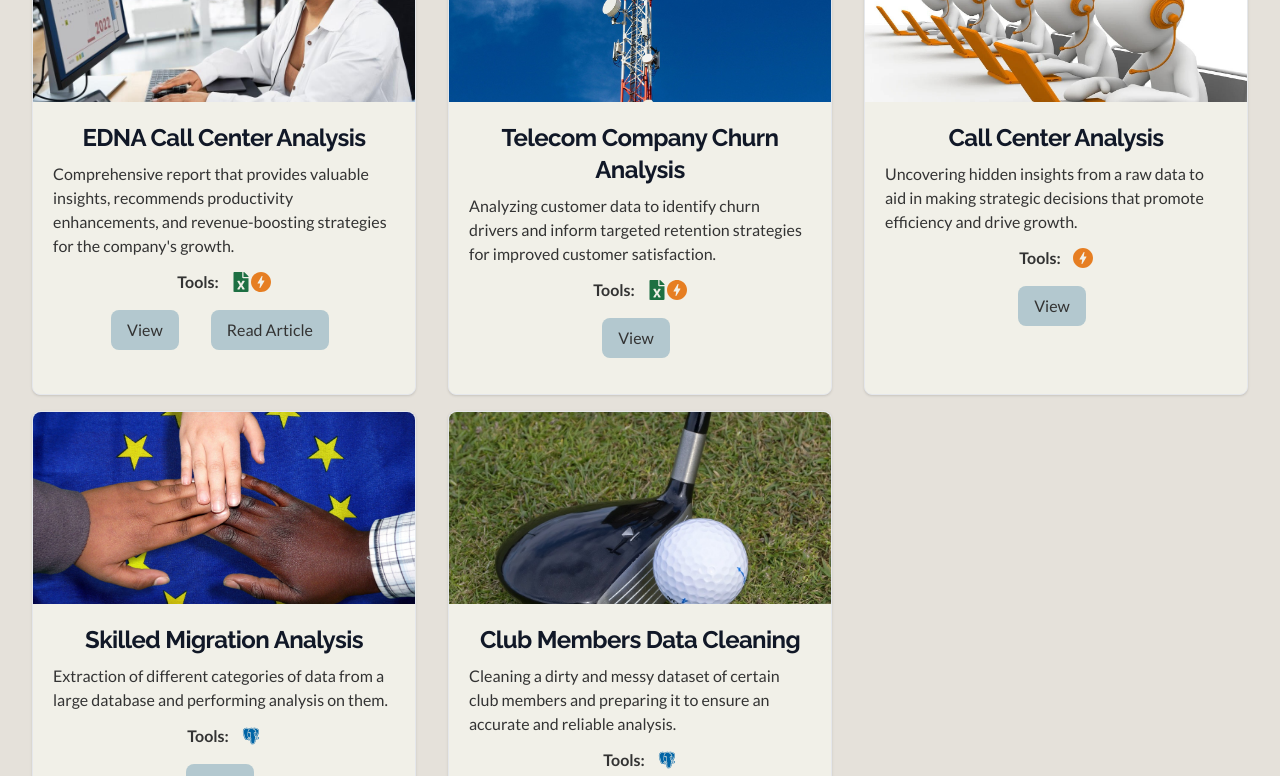
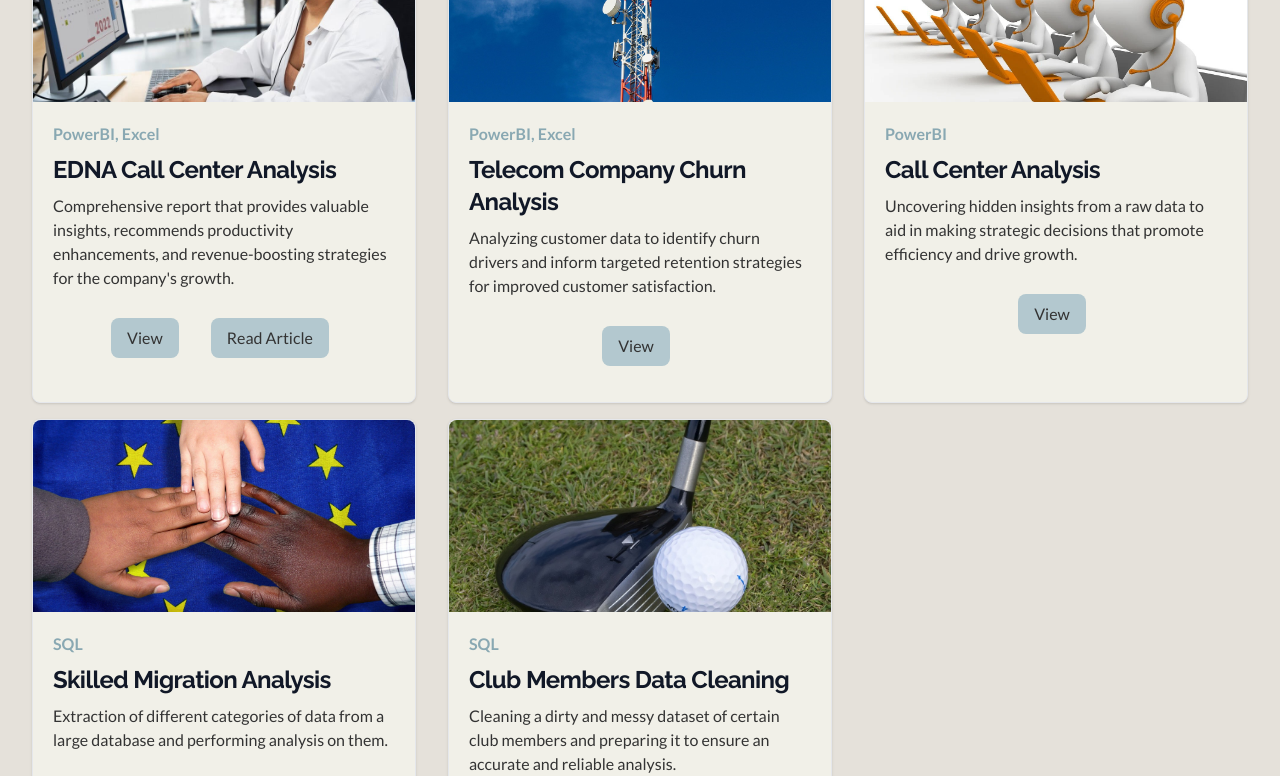
Before and after one commit to FaveInsights/myportfolio, a React (Vite) app: page / in a window 1280 px wide. Shown: the part 1240-2016 px from the top of the page. Built offline with nearby package versions, Linux system fonts and the light colour scheme; a web font is replaced by a local one.

Commit message:
some changes

```diff
--- a/src/components/Frame.jsx
+++ b/src/components/Frame.jsx
@@ -27,14 +27,16 @@ const Frame = (props) => {
         alt={props.title}
       />
       <div className="p-5 w-full">
-        <h2 className="mb-2 text-2xl tracking-tight text-gray-900 font-bold text-center secondary dark:text-white">
+        <p className="text-[#89A8B2] font-semibold mb-2">{props.tool}</p>
+        <h2 className="mb-2 text-2xl tracking-tight text-gray-900 font-bold secondary dark:text-white">
           {props.title}
         </h2>
+
         <p className="mb-3 font-normal">{props.desc}</p>
-        <div className="flex items-center justify-center gap-x-3">
+        {/* <div className="flex items-center justify-center gap-x-3">
           <p className="font-bold">Tools:</p>
           <p className="text-xl">{icon(props.icon)}</p>
-        </div>
+        </div> */}
         <div className="flex justify-center items-center py-4">
           <button className="btn">
             <a href={props.github} target="_blank">
@@ -44,7 +46,6 @@ const Frame = (props) => {
           <button
             className={`${props.medium == null ? `hidden` : `block btn ml-6`}`}
           >
-
             <a href={props.medium} target="_blank">
               Read Article
             </a>
--- a/src/pages/TelecomDashboard.jsx
+++ b/src/pages/TelecomDashboard.jsx
@@ -2,7 +2,7 @@ import React from 'react'
 
 const TelecomDashboard = () => {
   return (
-    <main className='mt-9'>TelecomDashboard</main>
+    <main className='mt-9 text-xl'>This Page is under construction</main>
   )
 }
 
```
